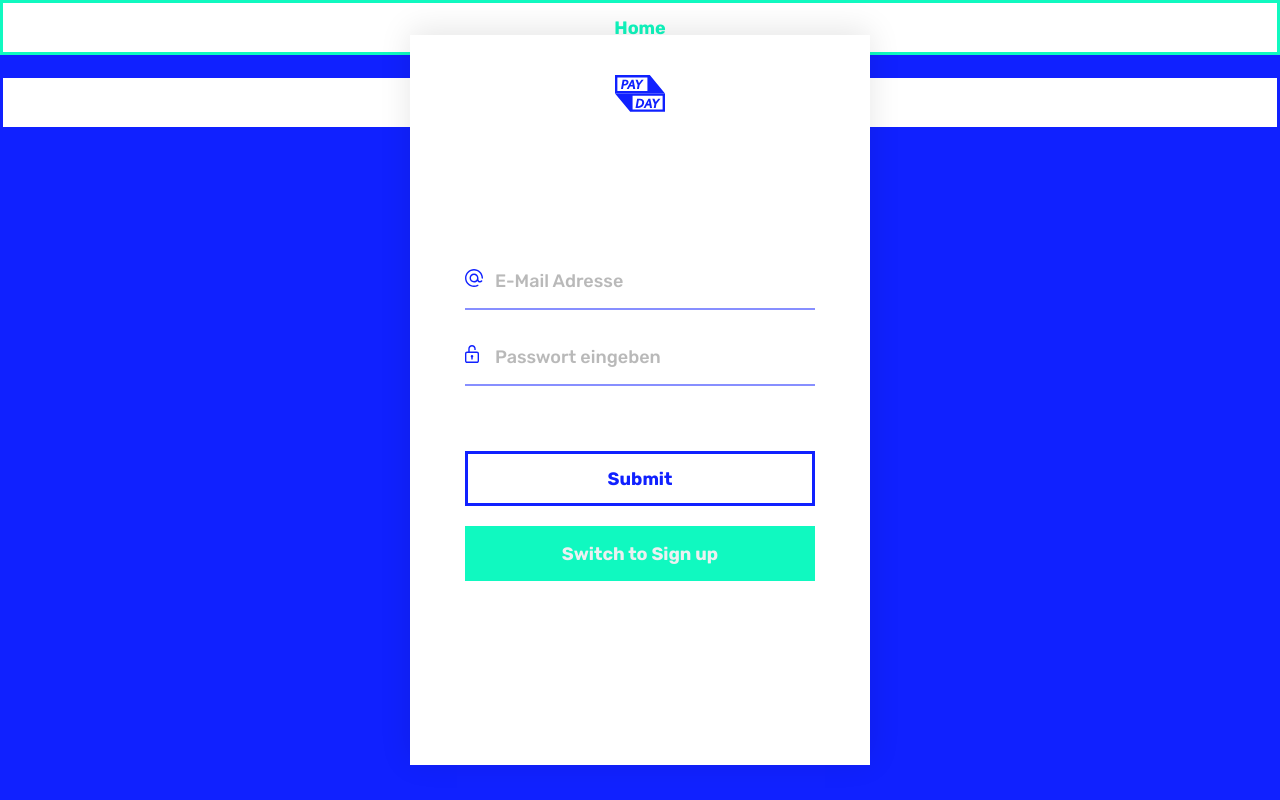
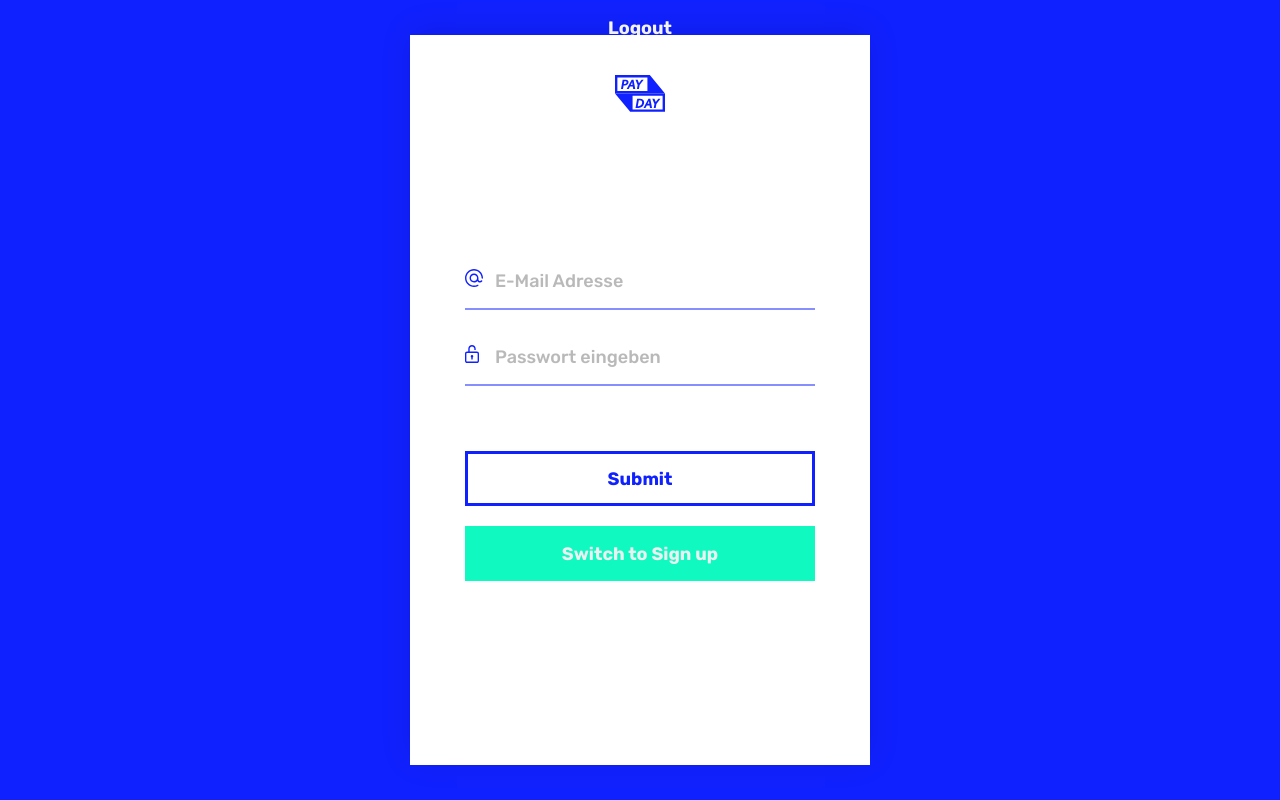
Before and after one commit to gracideaDanu/payday, a React (Create React App) app in the folder frontend/payday/: page /auth in a window 1280 px wide. Built offline with nearby package versions, Linux system fonts and the light colour scheme.

Commit message:
Delete expense fertig

```diff
--- a/frontend/payday/src/components/navbar/Navbar.js
+++ b/frontend/payday/src/components/navbar/Navbar.js
@@ -14,14 +14,9 @@ class Navbar extends Component {
 
     }
 
-    accessHomeHandler = () => {
-        console.log(this.props)
-        history.push("/home");
-    }
     render() {
         return (
             <nav className="navbar">
-                <Button clicked={this.accessHomeHandler.bind(this)} btnStyle="mint">Home</Button>
                 <Button className="navbar-logout-button" btnStyle="blue" clicked={this.onClickLogoutHandler.bind(this)}>Logout</Button>
 
             </nav>
```
Also changed, not shown: frontend/payday/src/assets/payday-logo.png (added), frontend/payday/src/logo.svg.
